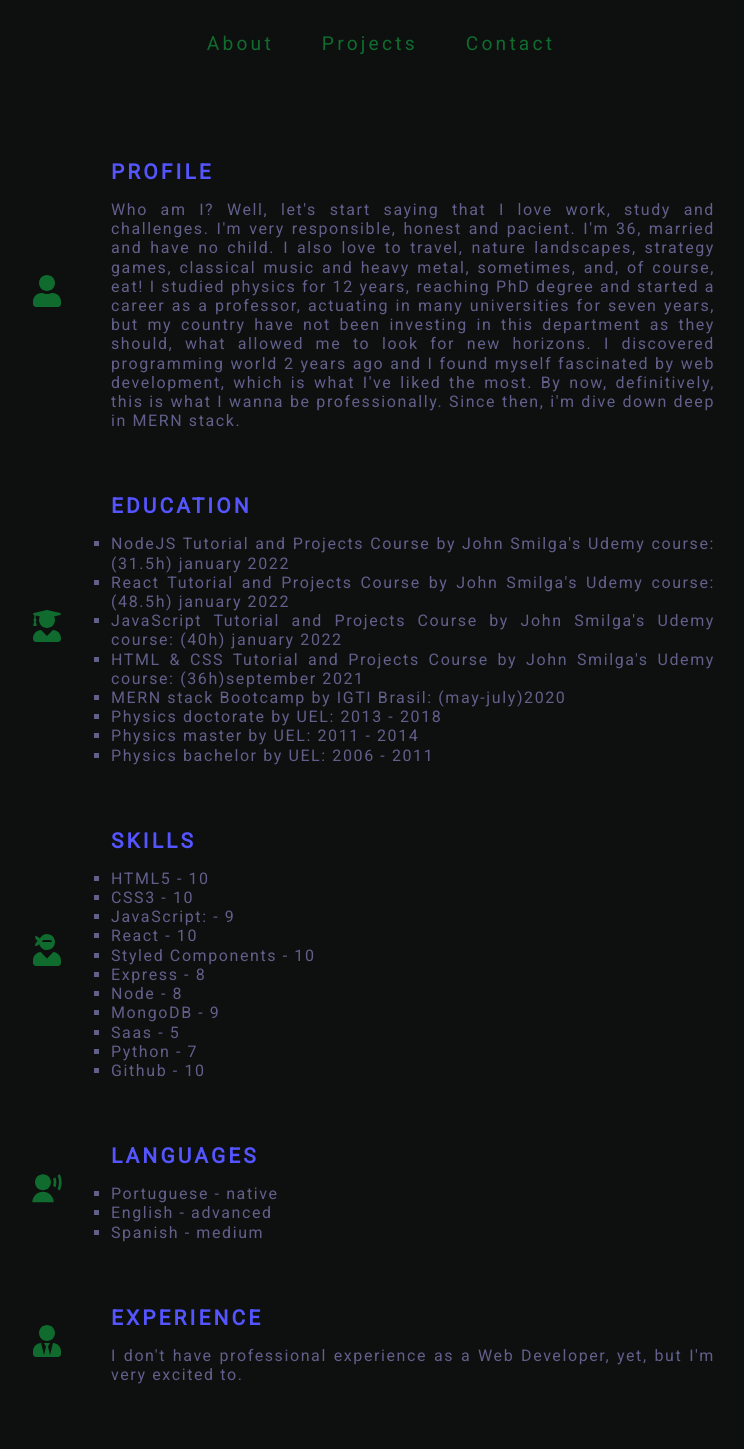
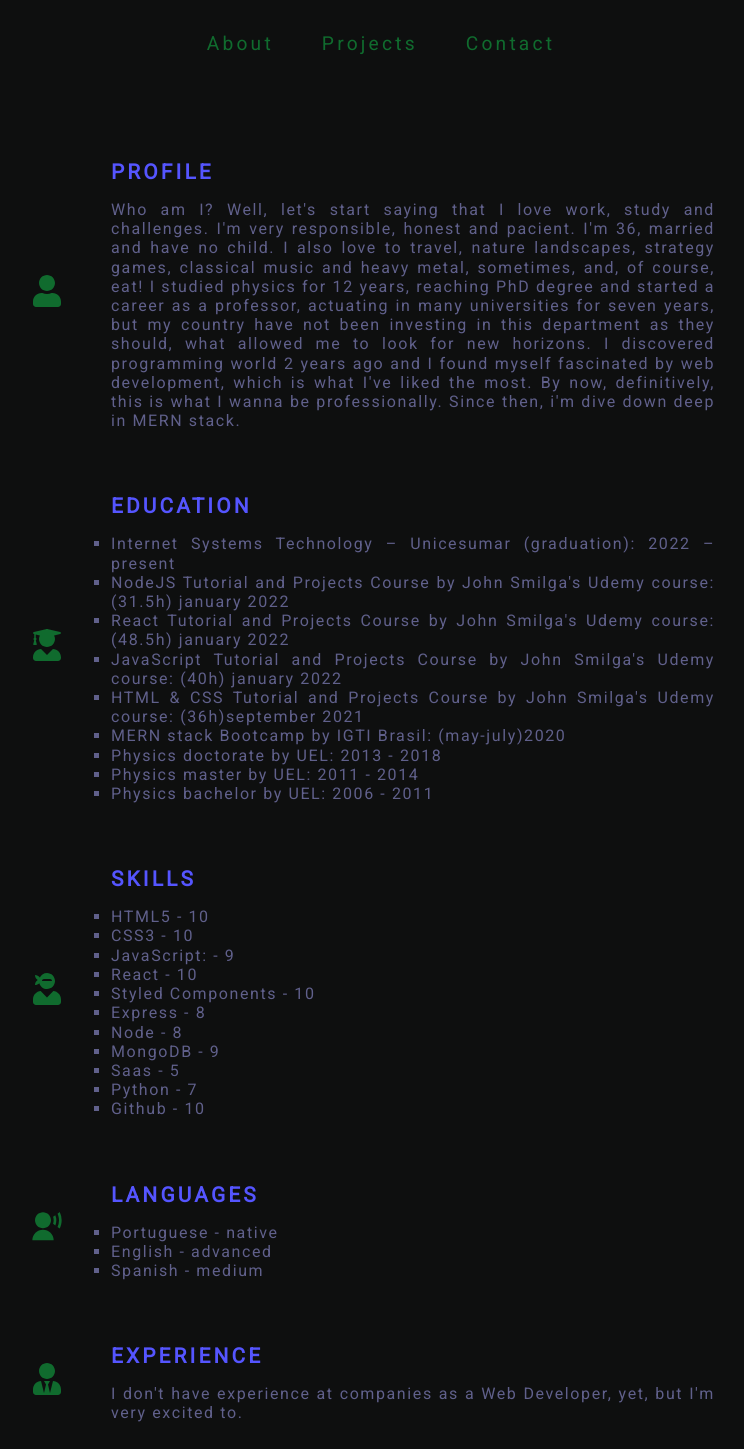
Before and after one commit to willyanbertolino/MyPortfolio, a React (Create React App) app: page /about in a window 1280 px wide. Shown: the top 1449 px of the page, without its empty margins (259-1003 px from the left). Built offline with nearby package versions, Linux system fonts and the light colour scheme.

Commit message:
gradution update

```diff
--- a/src/data/about.js
+++ b/src/data/about.js
@@ -19,6 +19,7 @@ export const about = [
     name: 'education',
     icon: <FaUserGraduate />,
     text: [
+      'Internet Systems Technology – Unicesumar (graduation): 2022 – present',
       "NodeJS Tutorial and Projects Course by John Smilga's Udemy course: (31.5h) january 2022",
       "React Tutorial and Projects Course by John Smilga's Udemy course: (48.5h) january 2022",
       "JavaScript Tutorial and Projects Course by John Smilga's Udemy course: (40h) january 2022",
@@ -55,7 +56,7 @@ export const about = [
     name: 'experience',
     icon: <FaUserTie />,
     text: [
-      `I don't have professional experience as a Web Developer, yet, but I'm very excited to.`,
+      `I don't have experience at companies as a Web Developer, yet, but I'm very excited to.`,
     ],
   },
   {
```
